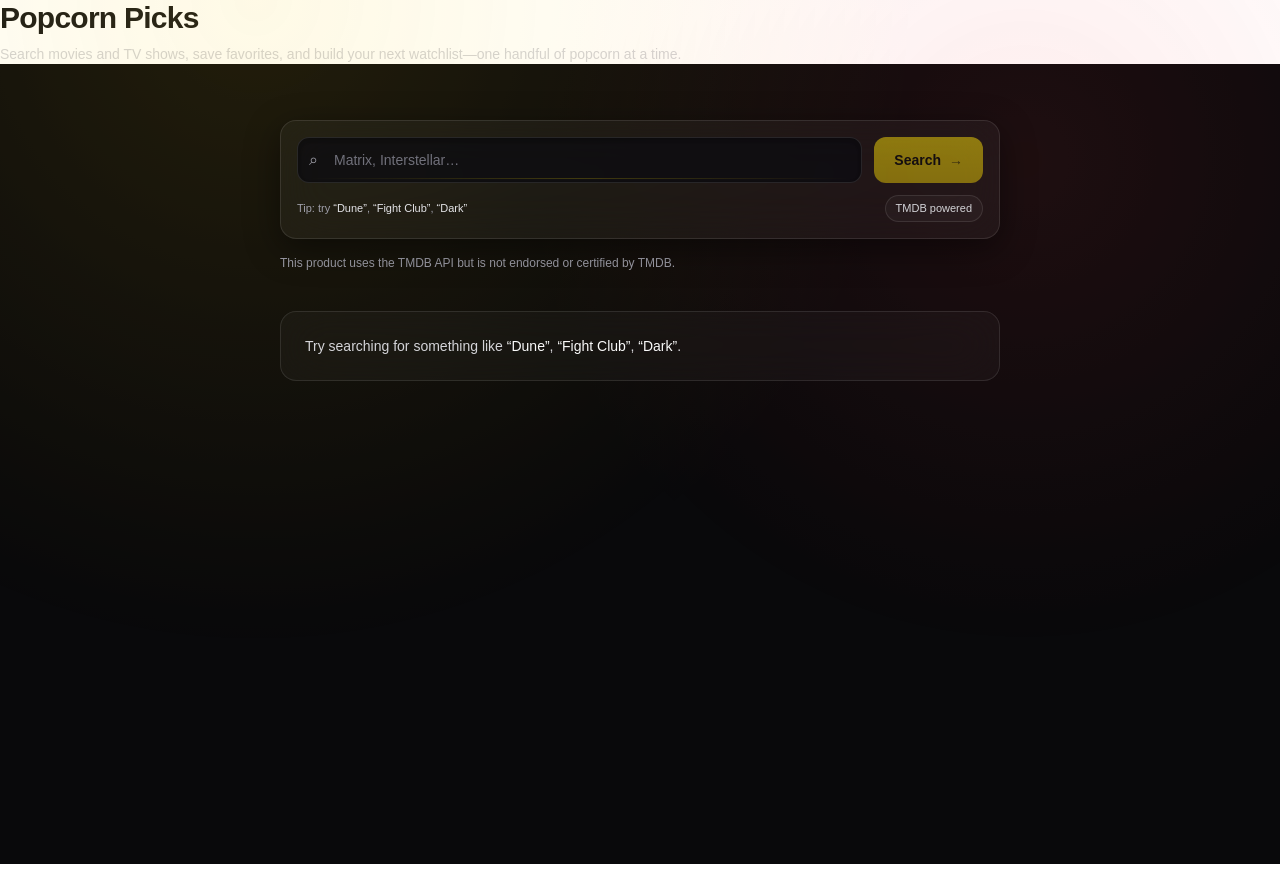
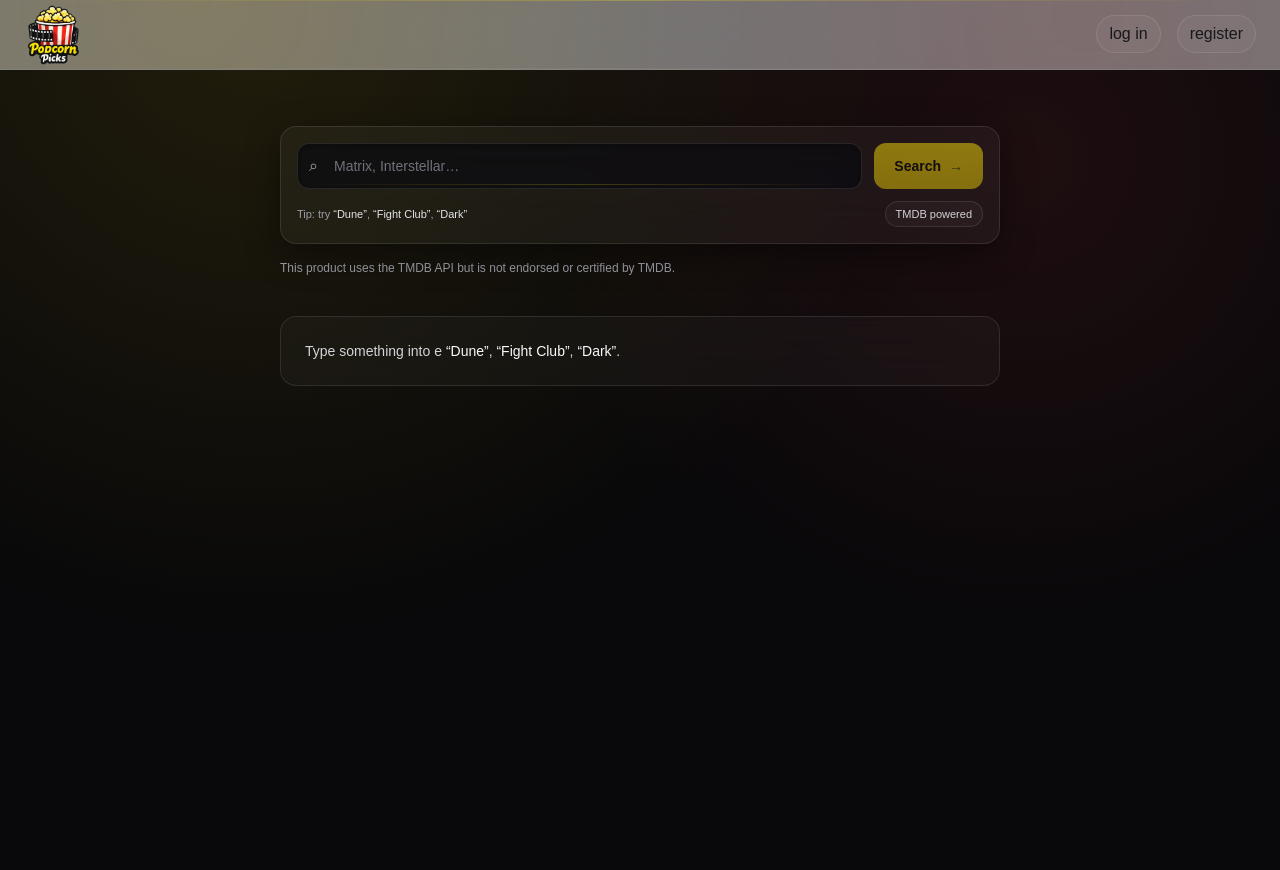
Before and after one commit to YuliaDemir/tmdb, a Next.js app: page / in a window 1280 px wide. Built offline with nearby package versions, Linux system fonts and the light colour scheme.

Commit message:
feat: improve header

```diff
--- a/app/page.tsx
+++ b/app/page.tsx
@@ -6,7 +6,7 @@ import { useMemo } from "react";
 import { useOnSearch } from "@/src/lib/use-on-search";
 
 export default function Home() {
-  const [loading, items, error, onSearch] = useOnSearch();
+  const {loading, items, error, onSearch} = useOnSearch();
 
   const sortedItems = useMemo(() => {
     return items.toSorted(
@@ -36,7 +36,7 @@ export default function Home() {
 
           {!items.length && (
             <div className="mt-10 rounded-2xl border border-white/10 bg-white/[0.03] p-6 text-sm text-zinc-300 backdrop-blur-xl">
-              Try searching for something like{" "}
+              Type something into e{" "}
               <span className="text-zinc-50">“Dune”</span>,{" "}
               <span className="text-zinc-50">“Fight Club”</span>,{" "}
               <span className="text-zinc-50">“Dark”</span>.
--- a/src/components/header.tsx
+++ b/src/components/header.tsx
@@ -1,13 +1,85 @@
+"use client";
+
+import { useEffect, useState } from "react";
+import Image from "next/image";
+import { Modal } from "./modal";
+
+const logoPath = "/logo1.png";
+
 export const Header = () => {
+  const [scrolled, setScrolled] = useState(false);
+  const [openedModal, setOpenedModal] = useState<'register' | 'login' | null>(null);
+
+  useEffect(() => {
+    const onScroll = () => setScrolled(window.scrollY > 8);
+    onScroll();
+    window.addEventListener("scroll", onScroll, { passive: true });
+    return () => window.removeEventListener("scroll", onScroll);
+  }, []);
+
   return (
-    <header>
-      <h1 className="text-2xl font-semibold tracking-tight sm:text-3xl">
-        Popcorn Picks
-      </h1>
-      <p className="mt-2 text-sm text-zinc-300">
-        Search movies and TV shows, save favorites, and build your next
-        watchlist—one handful of popcorn at a time.
-      </p>
+    <header className="sticky top-0 z-50">
+      <div
+        className={[
+          "relative border-b border-white/10",
+          "bg-[#07070A]/55 backdrop-blur-xl",
+          "transition",
+          scrolled
+            ? "shadow-[0_18px_60px_rgba(0,0,0,0.55)]"
+            : "shadow-none",
+        ].join(" ")}
+      >
+        <div className="pointer-events-none absolute inset-0 opacity-70 [background:radial-gradient(900px_circle_at_15%_0%,rgba(250,204,21,0.14),transparent_55%),radial-gradient(700px_circle_at_85%_25%,rgba(239,68,68,0.10),transparent_55%)]" />
+
+        <div className="pointer-events-none absolute inset-x-6 top-0 h-px bg-gradient-to-r from-transparent via-[#FADD09]/35 to-transparent opacity-80" />
+
+        <div className="relative mx-auto max-w-7xl px-4 sm:px-6">
+          <div className="flex items-center justify-between gap-4 py-1">
+            <Image
+              src={logoPath}
+              alt={"Popcorn Picks"}
+              width={60}
+              height={60}
+            />
+            <div className="flex  gap-4">
+              <div
+              onClick={() => setOpenedModal('login')}
+              className="hidden shrink-0 sm:inline-flex items-center rounded-full border border-white/10 bg-white/[0.03] px-3 py-1.5 text-1.5xl text-zinc-900 cursor-pointer">
+                log in
+              </div>
+              <div
+              onClick={() => setOpenedModal('register')}
+              className="hidden shrink-0 sm:inline-flex items-center rounded-full border border-white/10 bg-white/[0.03] px-3 py-1.5 text-1.5xl text-zinc-900 cursor-pointer">
+                register
+              </div>
+            </div>
+          </div>
+        </div>
+
+        <div
+          className={[
+            "pointer-events-none absolute inset-x-3 bottom-0 h-px",
+            "bg-gradient-to-r from-transparent via-white/10 to-transparent",
+            "transition-opacity",
+            scrolled ? "opacity-100" : "opacity-60",
+          ].join(" ")}
+        />
+      </div>
+      <Modal
+        open={!!openedModal}
+        onClose={() => setOpenedModal(null)}
+        title={openedModal === "login" ? "Log in" : "Register"}
+      >
+        {openedModal === "login" ? (
+          <div>
+            <p>Login form goes here</p>
+          </div>
+        ) : (
+          <div>
+            <p>Register form goes here</p>
+          </div>
+        )}
+      </Modal>
     </header>
   );
 };
--- /dev/null
+++ b/src/components/register.tsx
@@ -0,0 +1,7 @@
+export const Register = () => {
+  return (
+    <div>
+        <h1>Register</h1>
+    </div>
+  );
+}
--- a/src/lib/use-on-search.ts
+++ b/src/lib/use-on-search.ts
@@ -1,4 +1,5 @@
 import { useState } from "react";
+import { Item } from "../types";
 
 export function useOnSearch() {
   const [loading, setLoading] = useState(false);
@@ -26,5 +27,5 @@ export function useOnSearch() {
     }
   }
 
-  return [loading, items, error, onSearch] as const;
+  return {loading, items, error, onSearch};
 }
```
Also changed, not shown: public/logo1.png (added), src/components/registration.tsx (added).
